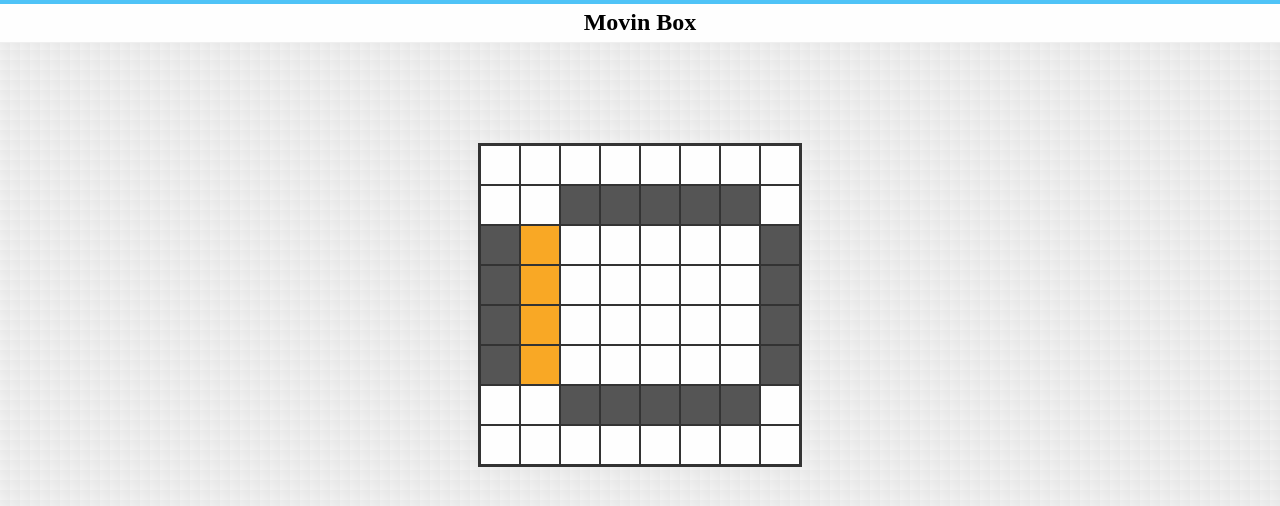
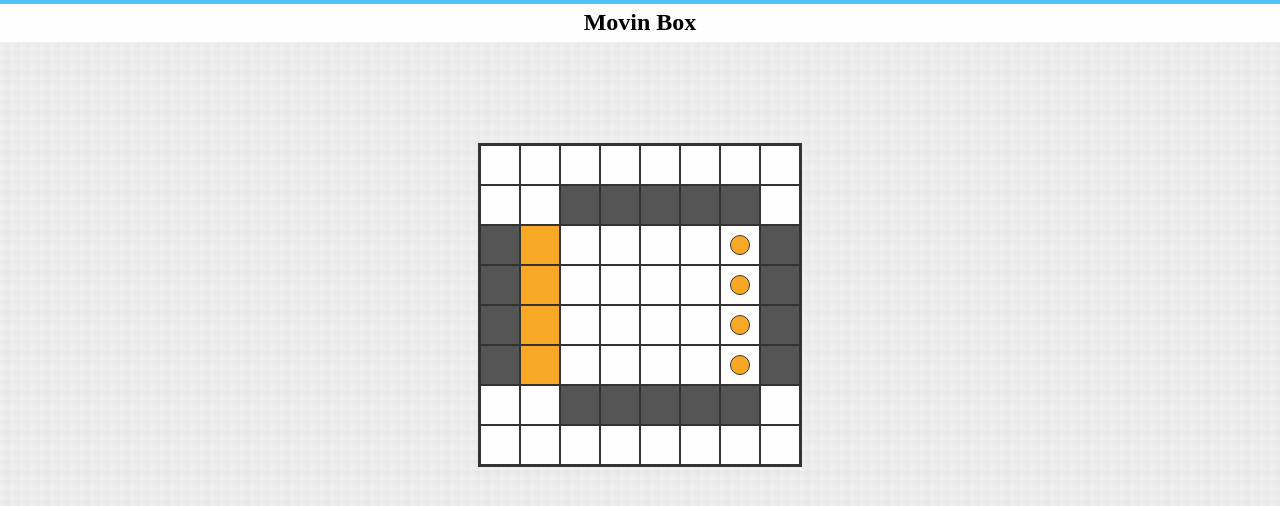
Before and after one commit to sottar/movin_box, a React app: page /play/1 in a window 1280 px wide. Shown: the top 506 px of the page. Built offline with nearby package versions, Linux system fonts and the light colour scheme.

Commit message:
design goal position

```diff
--- a/src/components/Field.jsx
+++ b/src/components/Field.jsx
@@ -1,6 +1,6 @@
 /* @flow */
 import React from 'react';
-import type { FieldInfo, BoxInfo } from '../Types';
+import type { FieldInfo, BoxInfo, GoalInfo } from '../Types';
 import { m } from '../utils';
 
 export default class Field extends React.Component {
@@ -26,8 +26,9 @@ export default class Field extends React.Component {
     };
     const cells = this.createCells(fieldInfo, cellSize);
     const boxes = this.createBoxes(fieldInfo, cellSize);
+    const goals = this.createGoals(fieldInfo, cellSize);
     result.push(
-      <div style={style.wrap} key={0}>{cells}{boxes}</div>
+      <div style={style.wrap} key={0}>{cells}{boxes}{goals}</div>
     );
     return result;
   }
@@ -56,7 +57,7 @@ export default class Field extends React.Component {
     }
     return cells;
   }
-  createBoxes(fieldInfo: FieldInfo, cellSize: number) {
+  createBoxes(fieldInfo: FieldInfo, cellSize: number): Array<React.Element<*>> {
     let boxes = [];
     const style = {
       box: {
@@ -70,7 +71,6 @@ export default class Field extends React.Component {
     };
     const boxInfo: Array<BoxInfo> = fieldInfo.boxInfo;
     for (let i = 0, len = boxInfo.length; i < len; i++) {
-      boxInfo[i];
       const currentStyle = {
         backgroundColor: boxInfo[i].color,
         left: boxInfo[i].position[0] * cellSize,
@@ -79,6 +79,30 @@ export default class Field extends React.Component {
       boxes.push(<div style={m(style.box, currentStyle)} key={i}></div>);
     }
     return boxes;
+  }
+  createGoals(fieldInfo: FieldInfo, cellSize: number) {
+    let goals = [];
+    const style = {
+      goal: {
+        position: 'absolute',
+        margin: 0,
+        width: cellSize / 2 + 'px',
+        height: cellSize / 2 + 'px',
+        boxSizing: 'border-box',
+        borderRadius: '50% 50%',
+        border: '1px solid #333',
+      },
+    };
+    const goalInfo: Array<GoalInfo> = fieldInfo.goalInfo;
+    for (let i = 0, len = goalInfo.length; i < len; i++) {
+      const currentStyle = {
+        backgroundColor: goalInfo[i].color,
+        left: goalInfo[i].position[0] * cellSize + cellSize / 4,
+        top: goalInfo[i].position[1] * cellSize + cellSize / 4,
+      };
+      goals.push(<div style={m(style.goal, currentStyle)} key={i}></div>);
+    }
+    return goals;
   }
   render() {
     const matrix = this.createMatrix(this.props.fieldInfo);
--- a/src/fields/Level1.jsx
+++ b/src/fields/Level1.jsx
@@ -33,7 +33,7 @@ export const Level1: FieldInfo = {
       cleared: false,
     },
     {
-      id: 3,
+      id: 4,
       position: [1, 5],
       color: '#f9a825',
       cleared: false,
@@ -42,18 +42,24 @@ export const Level1: FieldInfo = {
   goalInfo: [
     {
       id: 1,
+      position: [6, 2],
+      color: '#f9a825',
+      cleared: false,
+    },
+    {
+      id: 2,
       position: [6, 3],
       color: '#f9a825',
       cleared: false,
     },
     {
-      id: 2,
+      id: 3,
       position: [6, 4],
       color: '#f9a825',
       cleared: false,
     },
     {
-      id: 3,
+      id: 4,
       position: [6, 5],
       color: '#f9a825',
       cleared: false,
```
Also changed, not shown: index.js, src/components/Top.jsx (line endings or trailing spaces).
